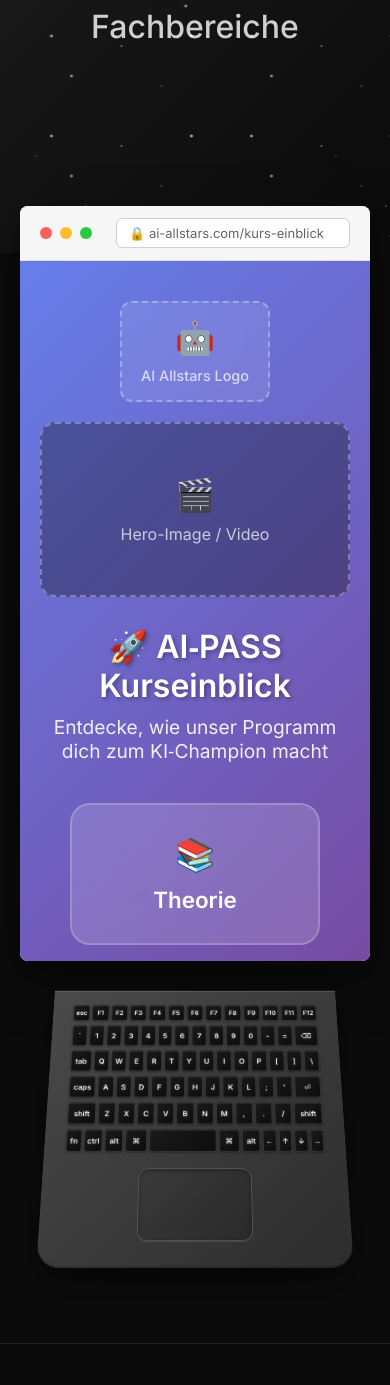
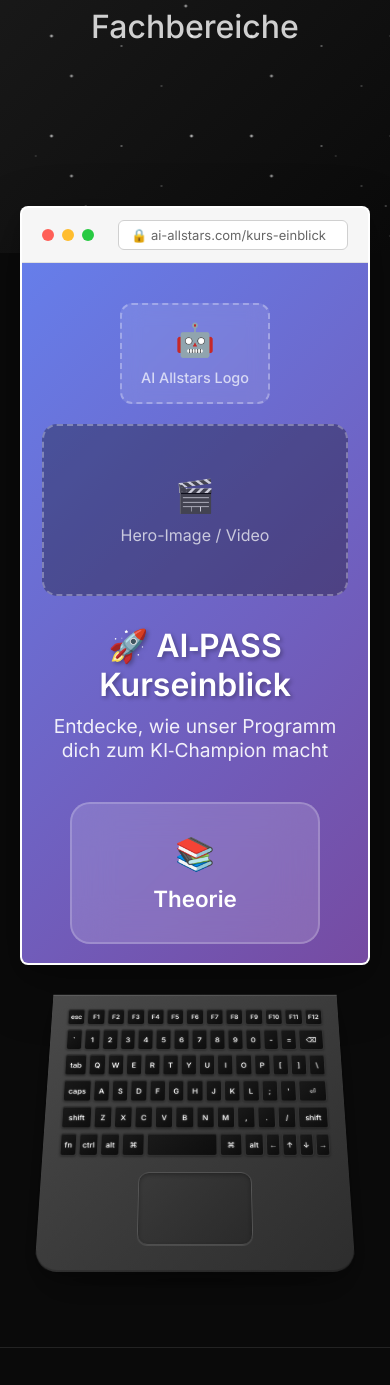
Before and after one commit to 2Patrick1111/kurs, a Flask app: page / in a window 390 px wide. Shown: the part 794-2179 px from the top of the page. Run offline with Flask 3, Linux system fonts and the light colour scheme.

Commit message:
Refine course display on computers, aligning keyboard with desktop border
Adjusts mockup dimensions and adds a border to the desktop field in `replit.md` and `templates/kurs-einblick.html` for visual consistency.

Replit-Commit-Author: Agent
Replit-Commit-Session-Id: 080479cd-2f94-4472-a902-8fbfe7592c25
Replit-Commit-Screenshot-Url: https://storage.googleapis.com/screenshot-production-us-central1/afe8ef5a-0b6f-4ded-82e8-0bf456781c78/080479cd-2f94-4472-a902-8fbfe7592c25/fBiGcHq

```diff
--- a/templates/kurs-einblick.html
+++ b/templates/kurs-einblick.html
@@ -84,9 +84,11 @@
         .keyboard-base {
             background: linear-gradient(135deg, #4a4a4a 0%, #2d2d2d 100%);
             border-radius: 0 0 25px 25px;
-            padding: 25px 40px 40px 40px;
+            padding: 25px 30px 40px 30px;
             transform: rotateX(25deg);
             transform-origin: center top;
+            width: calc(100% + 4px);
+            margin-left: -2px;
             box-shadow:
                 0 25px 50px rgba(0,0,0,0.3),
                 0 5px 15px rgba(0,0,0,0.2),
@@ -226,8 +228,10 @@
             }
 
             .keyboard-base {
-                padding: 20px 25px 30px 25px;
+                padding: 20px 20px 30px 20px;
                 transform: rotateX(20deg);
+                width: calc(100% + 4px);
+                margin-left: -2px;
             }
 
             .browser-window {
@@ -252,6 +256,7 @@
         .browser-window {
             background: #ffffff;
             border-radius: 12px;
+            border: 2px solid rgba(255,255,255,0.2);
             box-shadow:
                 0 20px 60px rgba(0,0,0,0.3),
                 0 8px 20px rgba(0,0,0,0.15);
```
Also changed, not shown: replit.md (+4 -2 lines).
